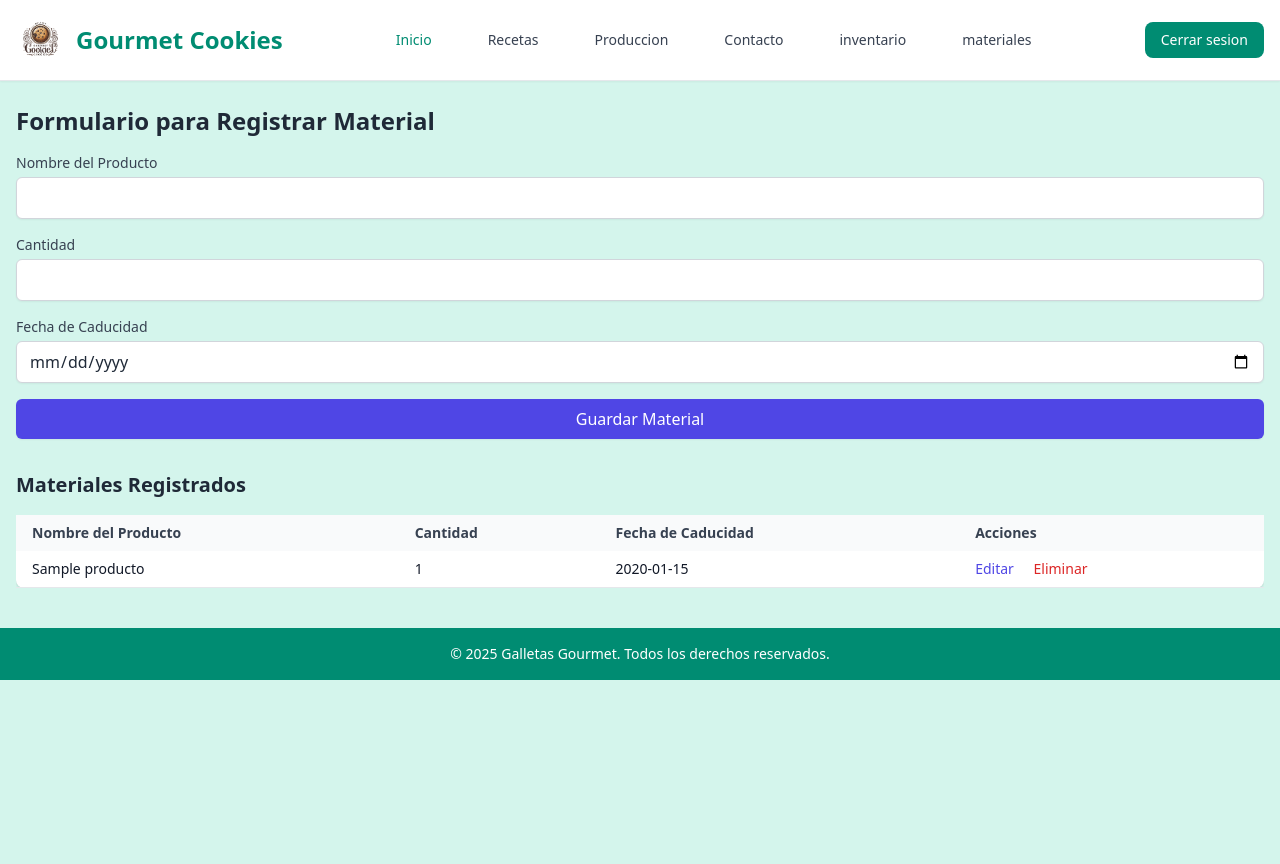
After one commit to IDGS-803-21000377/ProyectoEquipo, a Flask app: page /materiales/ in a window 1280 px wide. The commit adds this page. Run offline with Flask 3, Linux system fonts and the light colour scheme; tables that the repository leaves empty hold one stand-in row (values such as "Sample post"); style sheets or scripts are compiled from the project's sources; some libraries are stand-ins or nearby versions.

Commit message:
cambios en materiales

```diff
--- /dev/null
+++ b/Blueprints/inventarioMateriales/routes_materiales.py
@@ -0,0 +1,42 @@
+from flask import Blueprint, render_template, redirect, url_for
+from models import Producto, db
+from forms import MaterialForm
+
+inventarioMaterbp = Blueprint('materiales', __name__, url_prefix='/materiales')
+
+@inventarioMaterbp.route('/', methods=['GET', 'POST'])
+def index():
+    form = MaterialForm()
+
+    if form.validate_on_submit():
+        nuevo_material = Producto(
+            nombreProducto=form.nombreProducto.data,
+            cantidad=form.cantidad.data,
+            fechaCaducidad=form.fechaCaducidad.data
+        )
+        db.session.add(nuevo_material)
+        db.session.commit()
+        return redirect(url_for('materiales.index'))
+    materiales = Producto.query.all()
+    return render_template('materiales.html', form=form, materiales=materiales)
+
+@inventarioMaterbp.route('/editar/<int:id>', methods=['GET', 'POST'])
+def editar_material(id):
+    material = Producto.query.get_or_404(id)
+    form = MaterialForm(obj=material)
+
+    if form.validate_on_submit():
+        material.nombreProducto = form.nombreProducto.data
+        material.cantidad = form.cantidad.data
+        material.fechaCaducidad = form.fechaCaducidad.data
+        db.session.commit()
+        return redirect(url_for('materiales.index'))
+
+    return render_template('editar_material.html', form=form, material=material)
+
+@inventarioMaterbp.route('/eliminar/<int:id>', methods=['POST'])
+def eliminar_material(id):
+    material = Producto.query.get_or_404(id)
+    db.session.delete(material)
+    db.session.commit()
+    return redirect(url_for('materiales.index'))
--- a/app.py
+++ b/app.py
@@ -6,6 +6,8 @@ from forms import LoginForm
 from models import User, db
 from Blueprints.auth.routes import auth_bp
 from Blueprints.recetas.routes import recetas_bp
+from Blueprints.inventarioMateriales.routes_materiales import inventarioMaterbp
+
 
 from Blueprints.Inventario.routes import inventario_bp
 
@@ -40,6 +42,7 @@ def load_user(user_id):
 app.register_blueprint(auth_bp)
 app.register_blueprint(recetas_bp)
 app.register_blueprint(inventario_bp)
+app.register_blueprint(inventarioMaterbp)
 
 
 if __name__ == '__main__':
--- a/forms.py
+++ b/forms.py
@@ -54,3 +54,10 @@ class GalletaForm(FlaskForm):
     gramaje = FloatField('Gramaje', validators=[Optional()])
     vidaAnaquel = DateField('Vida Anaquel', format='%Y-%m-%d', validators=[Optional()])
     submit = SubmitField('Agregar Galleta')
+
+
+class MaterialForm(FlaskForm):
+    nombreProducto = StringField('Nombre del Producto', validators=[DataRequired()])
+    cantidad = IntegerField('Cantidad', validators=[DataRequired()])
+    fechaCaducidad = DateField('Fecha de Caducidad', validators=[DataRequired()])
+    submit = SubmitField('Guardar')
--- a/templates/layout.html
+++ b/templates/layout.html
@@ -66,6 +66,11 @@
            <li>
             <a href="/inventario" class="block py-2 px-3 text-gray-700 hover:text-principal">inventario </a>
           </li>
+          <li>
+            <a href="materiales/" class="block py-2 px-3 text-gray-700 hover:text-principal">materiales</a>
+          </li>
+
+
         </ul>
       </div>
     </div>
--- /dev/null
+++ b/templates/materiales.html
@@ -0,0 +1,67 @@
+{% extends "layout.html" %}
+
+{% block container %}
+    <h2 class="text-2xl font-semibold mb-4">Formulario para Registrar Material</h2>
+
+    <form method="POST" class="space-y-4">
+        {{ form.hidden_tag() }}
+
+        <div class="form-group">
+            <label for="nombreProducto" class="block text-sm font-medium text-gray-700">Nombre del Producto</label>
+            {{ form.nombreProducto(class="mt-1 block w-full px-3 py-2 border border-gray-300 rounded-md shadow-sm focus:outline-none focus:ring-2 focus:ring-indigo-500 focus:border-indigo-500") }}
+        </div>
+
+        <div class="form-group">
+            <label for="cantidad" class="block text-sm font-medium text-gray-700">Cantidad</label>
+            {{ form.cantidad(class="mt-1 block w-full px-3 py-2 border border-gray-300 rounded-md shadow-sm focus:outline-none focus:ring-2 focus:ring-indigo-500 focus:border-indigo-500") }}
+        </div>
+
+        <div class="form-group">
+            <label for="fechaCaducidad" class="block text-sm font-medium text-gray-700">Fecha de Caducidad</label>
+            {{ form.fechaCaducidad(class="mt-1 block w-full px-3 py-2 border border-gray-300 rounded-md shadow-sm focus:outline-none focus:ring-2 focus:ring-indigo-500 focus:border-indigo-500") }}
+        </div>
+
+        <div class="form-group">
+            <button type="submit" class="w-full inline-flex justify-center items-center px-4 py-2 bg-indigo-600 text-white rounded-md shadow-sm hover:bg-indigo-700 focus:outline-none focus:ring-2 focus:ring-indigo-500 focus:ring-offset-2">
+                Guardar Material
+            </button>
+        </div>
+    </form>
+
+    <h3 class="text-xl font-semibold mt-8 mb-4">Materiales Registrados</h3>
+
+    <div class="overflow-x-auto">
+        <table class="min-w-full table-auto bg-white shadow rounded-lg">
+            <thead class="bg-gray-50 text-sm text-gray-700">
+                <tr>
+                    <th class="px-4 py-2 text-left">Nombre del Producto</th>
+                    <th class="px-4 py-2 text-left">Cantidad</th>
+                    <th class="px-4 py-2 text-left">Fecha de Caducidad</th>
+                    <th class="px-4 py-2 text-left">Acciones</th>
+                </tr>
+            </thead>
+            <tbody class="text-sm text-gray-900">
+                {% for material in materiales %}
+                <tr class="border-b border-gray-200">
+                    <td class="px-4 py-2">{{ material.nombreProducto }}</td>
+                    <td class="px-4 py-2">{{ material.cantidad }}</td>
+                    <td class="px-4 py-2">{{ material.fechaCaducidad }}</td>
+                    <td class="px-4 py-2">
+                      <a href="{{ url_for('materiales.editar_material', id=material.idProducto) }}" class="text-indigo-600 hover:text-indigo-700">
+                        Editar
+                    </a>
+
+                        <form action="{{ url_for('materiales.eliminar_material', id=material.idProducto) }}" method="POST" style="display:inline;">
+                          {{ form.hidden_tag() }}
+
+                          <button type="submit" class="text-red-600 hover:text-red-700 ml-4">
+                                Eliminar
+                            </button>
+                        </form>
+                    </td>
+                </tr>
+                {% endfor %}
+            </tbody>
+        </table>
+    </div>
+{% endblock %}
```
Also changed, not shown: models.py (+13 -1 lines), Blueprints/inventarioMateriales/__init__.py (added).
